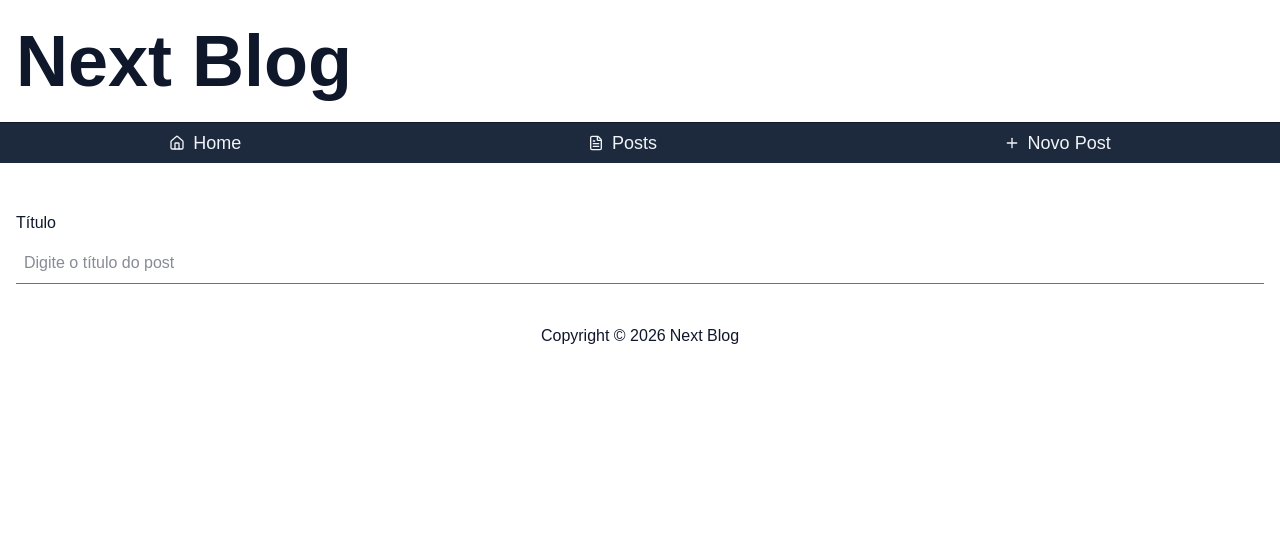
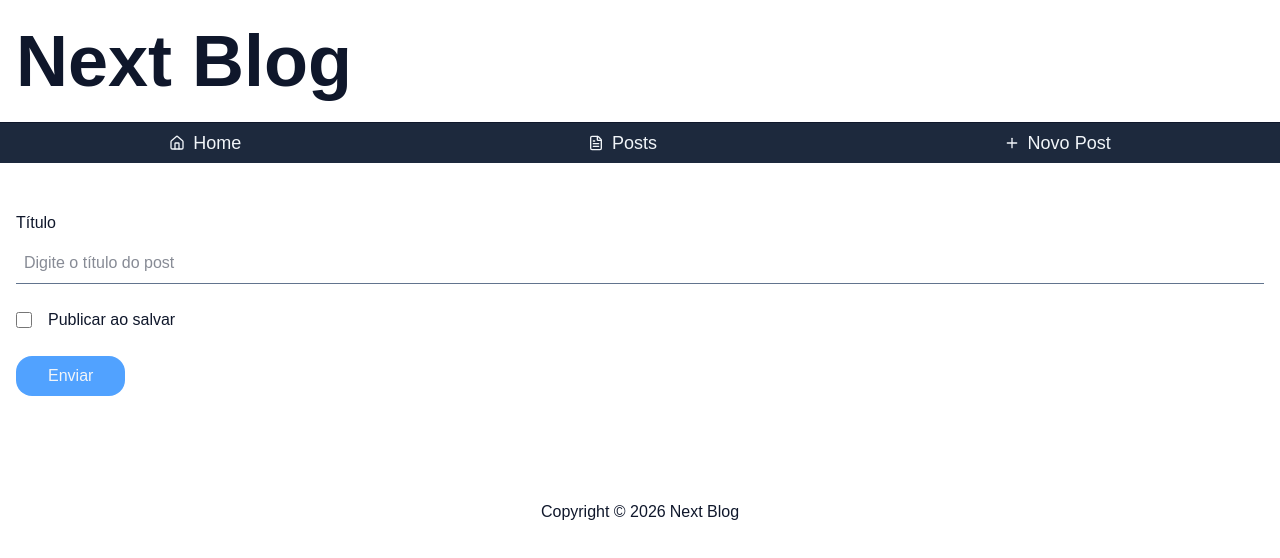
Before and after one commit to Gabrielst27/next-blog, a Next.js app: page /admin/post/new-post in a window 1280 px wide. Shown: the top 558 px of the page. Built offline with nearby package versions, Linux system fonts and the light colour scheme.

Commit message:
feat: create checkbox component

```diff
--- a/app/layout.tsx
+++ b/app/layout.tsx
@@ -4,6 +4,8 @@ import { ContainerComponent } from '@/components/Container';
 import { HeaderComponent } from '@/components/Header';
 import { FooterComponent } from '@/components/Footer';
 import { NavigationMenu } from '@/components/NavigationMenu';
+import { Suspense } from 'react';
+import { LoadingSpinner } from '@/components/LoadingSpinner';
 
 export const metadata: Metadata = {
   title: {
@@ -23,7 +25,9 @@ export default function RootLayout({ children }: Readonly<RootLayoutProps>) {
       <body>
         <ContainerComponent>
           <HeaderComponent />
-          <NavigationMenu />
+          <Suspense fallback={<LoadingSpinner />}>
+            <NavigationMenu />
+          </Suspense>
           {children}
           <FooterComponent />
         </ContainerComponent>
--- a/components/Button/index.tsx
+++ b/components/Button/index.tsx
@@ -1,7 +1,7 @@
 import clsx from 'clsx';
 
 type ButtonProps = {
-  variant: 'default' | 'ghost' | 'danger';
+  variant?: 'default' | 'ghost' | 'danger';
 } & React.ComponentProps<'button'>;
 
 export function Button({
@@ -11,7 +11,7 @@ export function Button({
 }: ButtonProps) {
   const buttonVariants = {
     default: clsx(
-      'bg-slate-800 text-slate-100',
+      'bg-blue-400 text-slate-100',
       'py-2 px-8 rounded-2xl',
       'cursor-pointer',
     ),
--- /dev/null
+++ b/components/InputCheckbox/index.tsx
@@ -0,0 +1,31 @@
+import clsx from 'clsx';
+import { useId } from 'react';
+
+type InputCheckboxProps = {
+  labeltext?: string;
+  labelPosition?: 'top' | 'left' | 'right';
+} & React.ComponentProps<'input'>;
+
+export function InputCheckbox({
+  className,
+  labelPosition = 'right',
+  ...props
+}: InputCheckboxProps) {
+  const inputId = useId();
+
+  const inputClasses = clsx('outline-none', 'w-4 h-4', className);
+
+  return (
+    <div className="flex items-center gap-4">
+      {labelPosition !== 'right' && props.labeltext && (
+        <label htmlFor={inputId}>{props.labeltext}</label>
+      )}
+
+      <input {...props} className={inputClasses} id={inputId} type="checkbox" />
+
+      {labelPosition === 'right' && props.labeltext && (
+        <label htmlFor={inputId}>{props.labeltext}</label>
+      )}
+    </div>
+  );
+}
--- a/components/InputText/index.tsx
+++ b/components/InputText/index.tsx
@@ -3,12 +3,12 @@ import { useId } from 'react';
 
 type InputTextProps = {
   labeltext?: string;
-  labelposition?: 'top' | 'left';
+  labelPosition?: 'top' | 'left';
   maxLength: number;
 } & React.ComponentProps<'input'>;
 
 export function InputText({
-  labelposition: labelPosition = 'top',
+  labelPosition: labelPosition = 'top',
   className,
   ...props
 }: InputTextProps) {
@@ -34,7 +34,7 @@ export function InputText({
           {props.labeltext}
         </label>
       )}
-      <input id={inputId} className={inputClasses} {...props} />
+      <input id={inputId} {...props} className={inputClasses} />
     </div>
   );
 }
--- a/components/admin/AdminNewPostForm/index.tsx
+++ b/components/admin/AdminNewPostForm/index.tsx
@@ -1,13 +1,21 @@
+import { Button } from '@/components/Button';
+import { InputCheckbox } from '@/components/InputCheckbox';
 import { InputText } from '@/components/InputText';
 
 export function AdminNewPostForm() {
   return (
+    <form action="" className="mb-16">
       <div className="flex flex-col gap-6">
         <InputText
           maxLength={32}
           labeltext="Título"
           placeholder="Digite o título do post"
         />
+        <InputCheckbox labeltext="Publicar ao salvar" />
+        <div>
+          <Button>Enviar</Button>
         </div>
+      </div>
+    </form>
   );
 }
```
Lines whose indentation alone changed are shown as unchanged.
